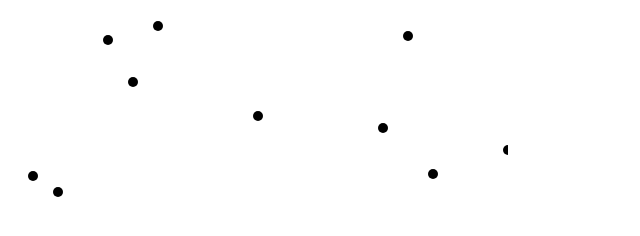
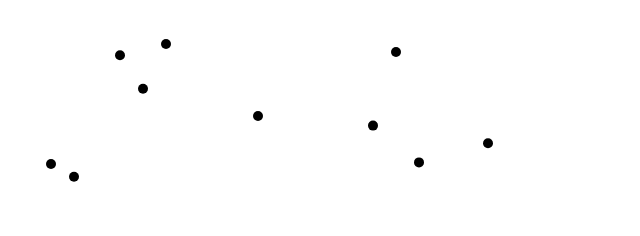
Before and after one commit to saulobicalho/tp2datvis, a plain HTML site: page index.html in a window 1280 px wide. Shown: the whole page, without its empty margins (0-640 px from the left). Drawn offline with Linux system fonts and the light colour scheme.

Commit message:
adds some padding

```diff
--- a/index.html
+++ b/index.html
@@ -24,6 +24,9 @@
 		var w = 500;
 		var h = 200;
 
+		//padding
+		var padding = 20;
+
 		//criando o elemento svg
 		var svg = d3.select("body")
 			.append("svg")
@@ -37,12 +40,12 @@
 		//sets x-axis scale
 		var xScale = d3.scaleLinear()
 			.domain([0, 100])
-			.range([0, w]);
+			.range([padding, w-padding]);
 
 		//sets y-axis scale
 		var yScale = d3.scaleLinear()
 			.domain([0, 100])
-			.range([h, 0]);
+			.range([h-padding, padding]);
 
 		//adicionando circulos
 		var circles = svg.selectAll("circle")
```
